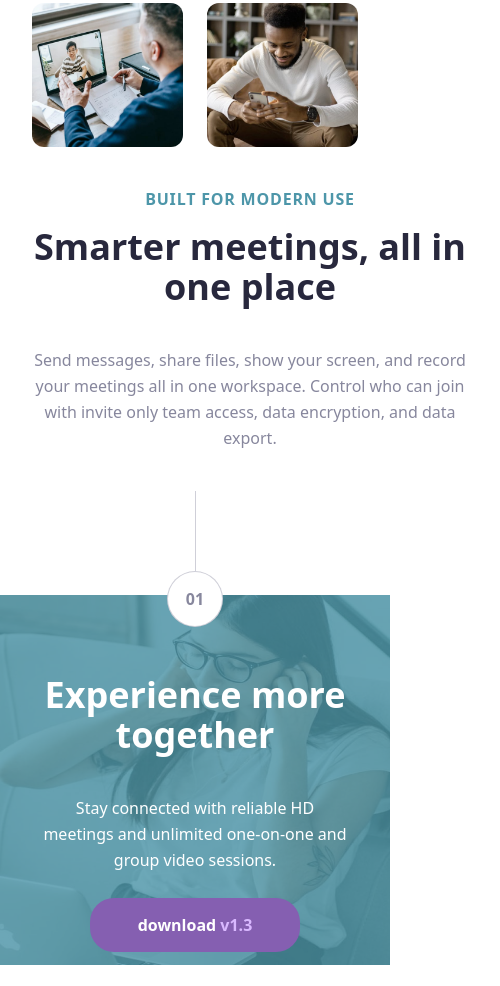
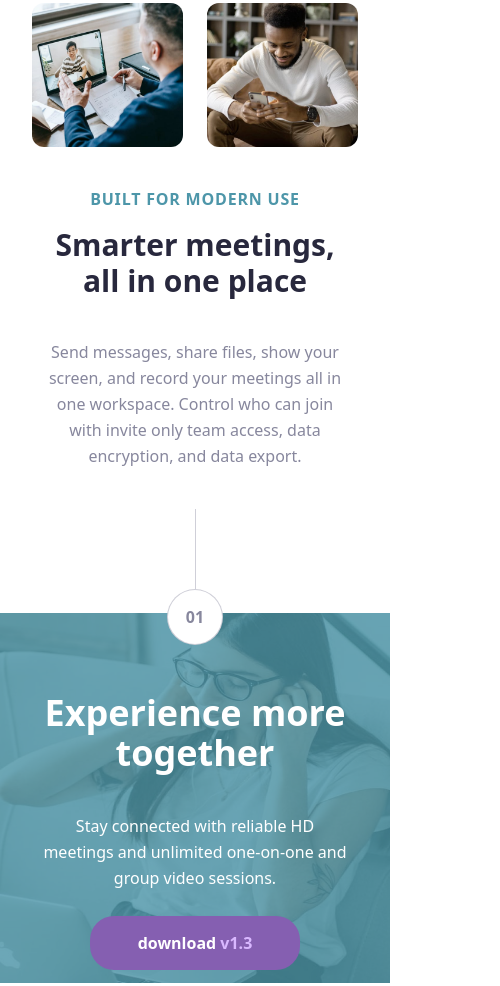
Before and after one commit to AbdulRafay022/meet-tailwind, a website: page index.html in a window 390 px wide. Shown: the part 1220-2206 px from the top of the page, 500 px wide, since content can reach past the window. Drawn offline with Linux system fonts and the light colour scheme.

Commit message:
Fixed a responsive bug

```diff
--- a/index.html
+++ b/index.html
@@ -124,7 +124,7 @@
 
     <!-- Decription Section Container -->
     <section
-      class="flex flex-col px-5 w-[500px] mx-auto text-center mt-10 md:mt-16"
+      class="flex flex-col px-5 sm:w-[500px] w-[350px] mx-auto text-center mt-10 md:mt-16"
     >
       <!-- sm  Heading  -->
       <div class="text-cyan1 tracking-wider uppercase font-bold">
@@ -132,7 +132,7 @@
       </div>
       <!-- Heading Primary -->
       <div>
-        <h1 class="text-4xl font-bold text-darkblue mt-4">
+        <h1 class="sm:text-4xl font-bold text-darkblue mt-4 text-3xl">
           Smarter meetings, all in one place
         </h1>
       </div>
```
Also changed, not shown: css/style.css.
